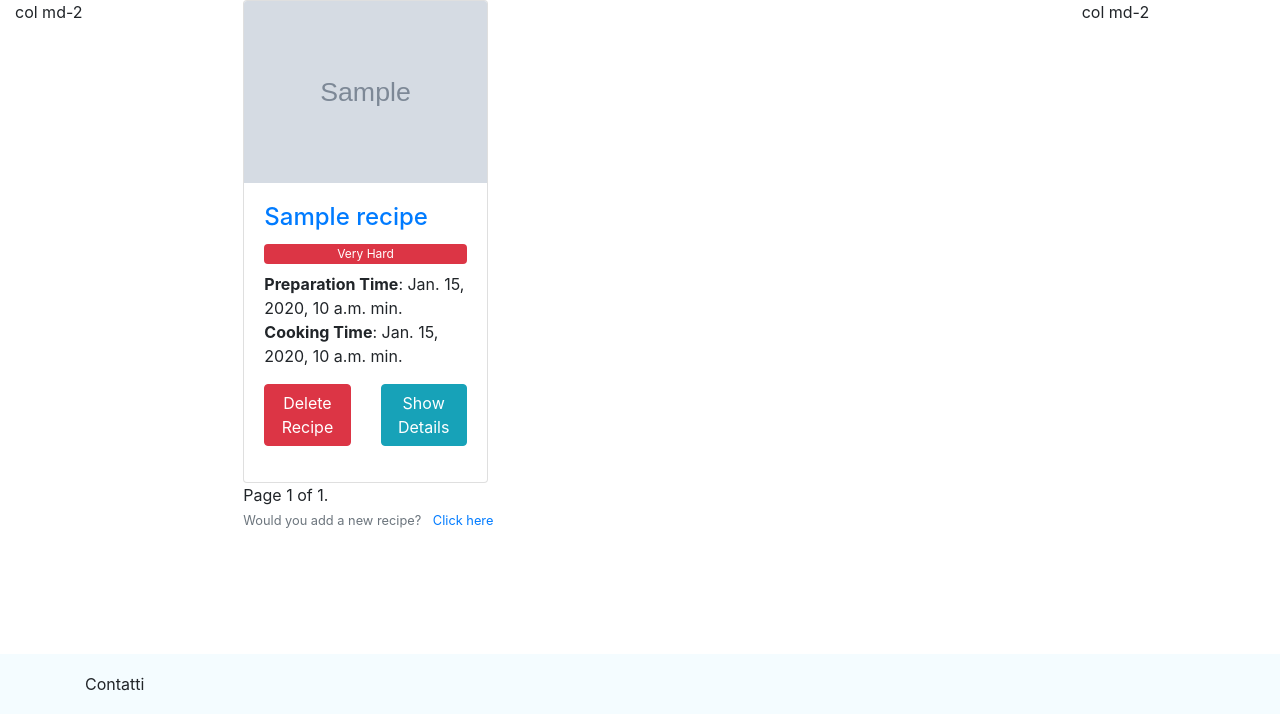
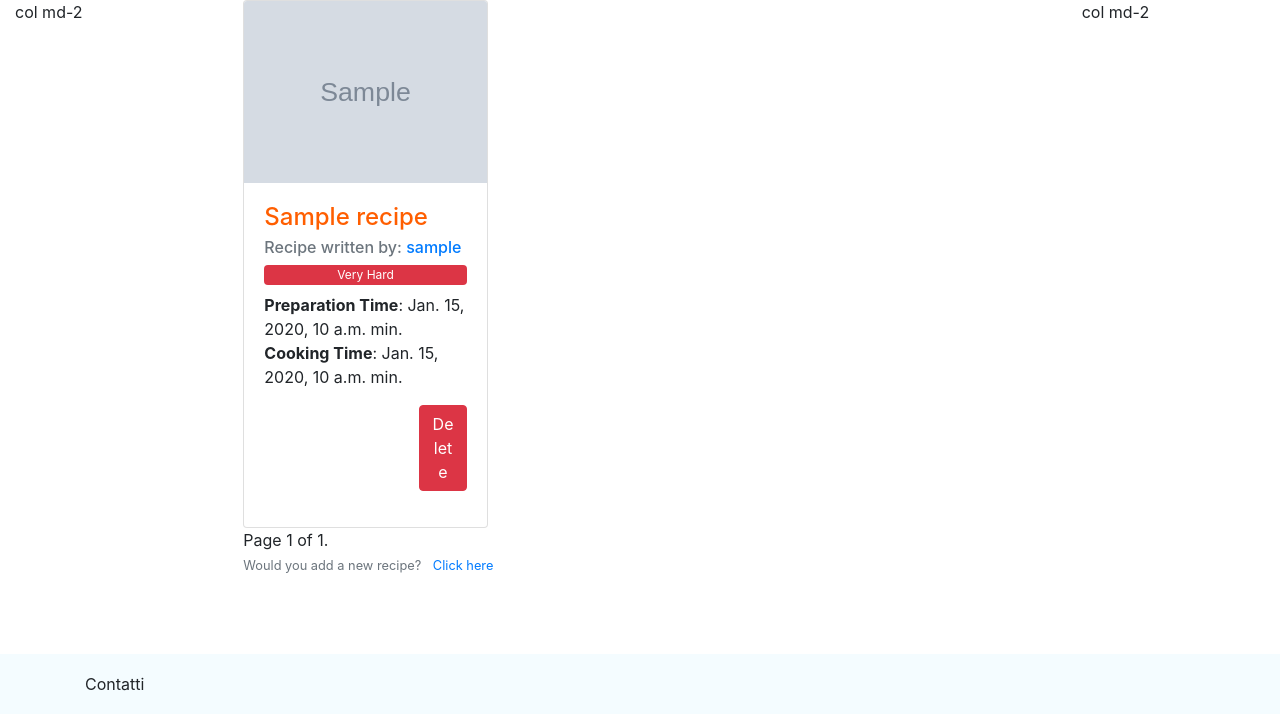
Before and after one commit to andrewp88/MyRecipe_Website, a Django app: template recipe/templates/recipe/myRecipe.html in a window 1280 px wide. Shown: the part 86-800 px from the top of the page. Run offline with Django 3.2, Linux system fonts and the light colour scheme; the template is opened without the code that fills it: most values are stand-ins (such as "Sample title", 1, 10 or a date in 2020); grey boxes marked "Sample" are stand-in pictures; some libraries are stand-ins or nearby versions.

Commit message:
Update on cards graphics
Updated TODO
updated cards, removed details button, added link to image and added author of the recipe.

```diff
--- a/recipe/forms.py
+++ b/recipe/forms.py
@@ -117,4 +117,4 @@ class StepCreateForm(forms.ModelForm):
 
 
 
-StepModelFormset = modelformset_factory(Step,form=StepCreateForm,extra=-1)
+StepModelFormset = modelformset_factory(Step,form=StepCreateForm,extra=1)
--- a/recipe/templates/recipe/myRecipe.html
+++ b/recipe/templates/recipe/myRecipe.html
@@ -10,9 +10,10 @@
                             {% for recipe in recipe_list %}
                                 <div class="col-12 col-md-6 col-lg-4">
                                     <div class="card">
-                                        <img class="card-img-top" src="{{ recipe.mainImage.url }}" alt="Recipe Main Image">
+                                        <a href=""><img class="card-img-top" src="{{ recipe.mainImage.url }}" alt="Recipe Main Image"></a>
                                         <div class="card-body">
-                                            <h4 class="card-title"><a href="" title="View Product">{{ recipe.title }}</a></h4>
+                                            <h4 class="card-title"><a class="card-title-orange" href="" title="View Product">{{ recipe.title }}</a></h4>
+                                            <h6 class="card-subtitle mb-2 text-muted">Recipe written by: <a href="">{{recipe.fk_user.username}}</a></h6>
                                             <div class="row">
                                                 <div class="col">
                                                     {% if recipe.difficulty == 1 %}
@@ -45,11 +46,11 @@
                                             </p>
 
                                             <div class="row">
-                                                <div class="col-6">
-                                                    <p class="btn btn-danger btn-block">Delete Recipe</p>
+                                                <div class="col-8">
+
                                                 </div>
-                                                <div class="col-6">
-                                                    <p class="btn btn-info btn-block">Show Details</p>
+                                                <div class="col-4">
+                                                    <p class="btn btn-danger btn-block">Delete</p>
                                                 </div>
                                             </div>
                                         </div>
--- a/static/style.css
+++ b/static/style.css
@@ -38,3 +38,10 @@ body{
 #profile-img {
     border-radius: 50%;
 }
+
+.card-title-orange{
+    color:#ff5e00;
+}
+.card-title-orange:hover{
+    color:#dd0d09;
+}
```
Also changed, not shown: TODO.txt (+10 -10 lines).
